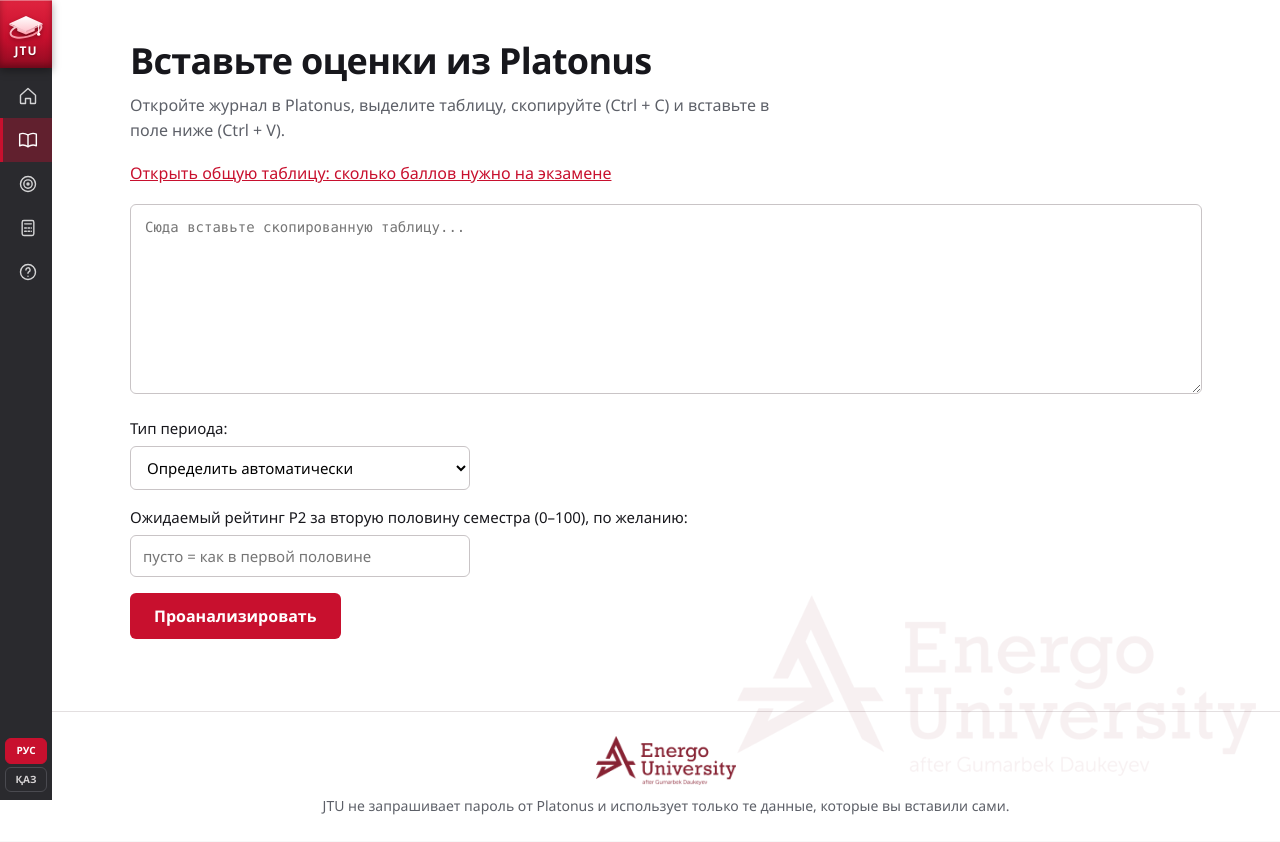
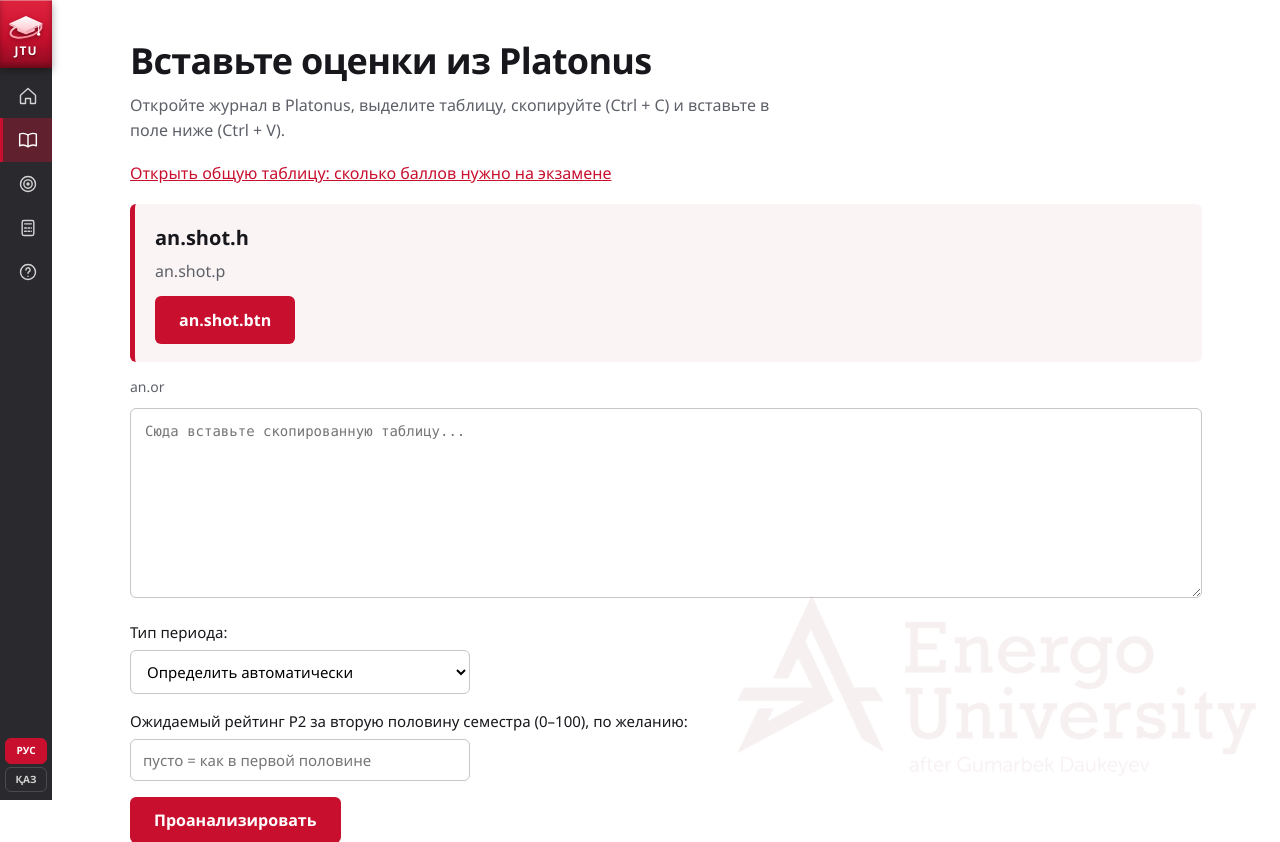
Before and after one commit to bekzatshym17/jtu-aues, a Flask app: page /analyze in a window 1280 px wide. Shown: the top 842 px of the page. Before the commit the page ends 815 px from the top, so only its background shows below. Run offline with Flask 3, Linux system fonts and the light colour scheme.

Commit message:
Add files via upload

```diff
--- a/templates/analyze.html
+++ b/templates/analyze.html
@@ -285,6 +285,13 @@ table.journal td.edit.is-np {
 table.journal td.edit.is-np input { color: #8d8a8c; box-shadow: none; font-size: 11px; }
 table.journal td.edit.is-abs { background: var(--bad-bg); }
 table.journal td.edit.is-abs input { color: var(--bad); box-shadow: none; }
+
+.shot-box { background: var(--wash); border-left: 5px solid var(--red); border-radius: var(--radius); padding: 18px 20px; margin-bottom: 8px; }
+.shot-box h2 { font-size: 20px; margin-bottom: 6px; }
+.shot-box p { color: var(--muted); margin-bottom: 12px; max-width: 62ch; }
+.shot-btn { cursor: pointer; }
+.shot-busy { font-weight: 600; color: var(--red) !important; margin: 12px 0 0 !important; }
+.shot-or { color: var(--muted); margin: 14px 0 10px; font-size: 14px; }
 </style>{% endblock %}
 
 {% block content %}
@@ -292,6 +299,29 @@ table.journal td.edit.is-abs input { color: var(--bad); box-shadow: none; }
         <h1>{{ t('an.h1') }}</h1>
         <p class="hint">{{ t('an.hint') }}</p>
         <p class="hint"><a href="{{ url_for('table') }}">{{ t('an.link') }}</a></p>
+
+        <form class="shot-box" method="post" action="{{ url_for('analyze') }}" enctype="multipart/form-data" id="shotForm">
+            <h2>{{ t('an.shot.h') }}</h2>
+            <p>{{ t('an.shot.p') }}</p>
+            <label class="btn shot-btn">
+                {{ t('an.shot.btn') }}
+                <input type="file" name="shots" accept="image/*" multiple hidden id="shotInput">
+            </label>
+            <p class="shot-busy" id="shotBusy" hidden>{{ t('an.shot.busy') }}</p>
+            {% if ocr_error %}<p class="warn">{{ ocr_error }}</p>{% endif %}
+        </form>
+        <script>
+        (function () {
+            var input = document.getElementById("shotInput");
+            if (!input) return;
+            input.addEventListener("change", function () {
+                if (!input.files.length) return;
+                document.getElementById("shotBusy").hidden = false;
+                input.form.submit();
+            });
+        })();
+        </script>
+        <p class="shot-or">{{ t('an.or') }}</p>
 
         <form method="post" action="{{ url_for('analyze') }}">
             <textarea name="raw_text" rows="10" placeholder="{{ t('an.placeholder') }}">{{ raw_text }}</textarea>
@@ -334,6 +364,15 @@ table.journal td.edit.is-abs input { color: var(--bad); box-shadow: none; }
             }));
         } catch (e) {}
         </script>
+        {% endif %}
+        {% if from_shots %}
+        <div class="ok">{{ t('an.shot.ok') }}</div>
+        {% if ocr_warnings %}
+        <div class="warn">
+            <b>{{ t('an.shot.warn.h') }}</b>
+            <ul>{% for w in ocr_warnings %}<li>{{ w }}</li>{% endfor %}</ul>
+        </div>
+        {% endif %}
         {% endif %}
         {% if result %}
         {% set mode_name = t('an.mode.' ~ result.mode) %}
```
